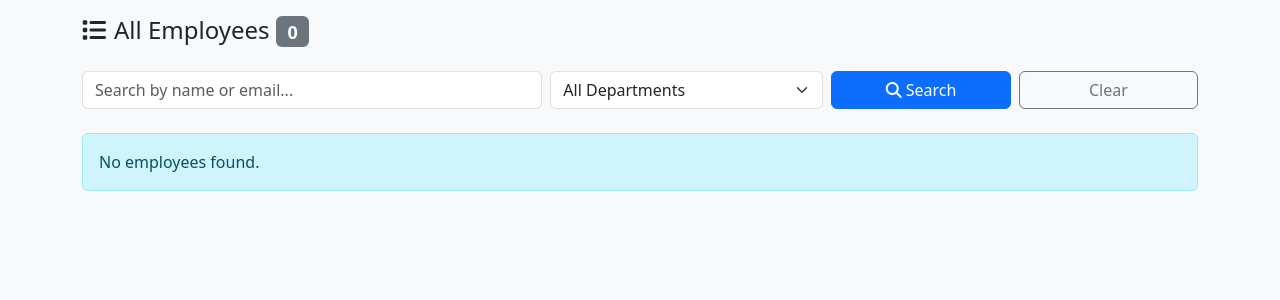
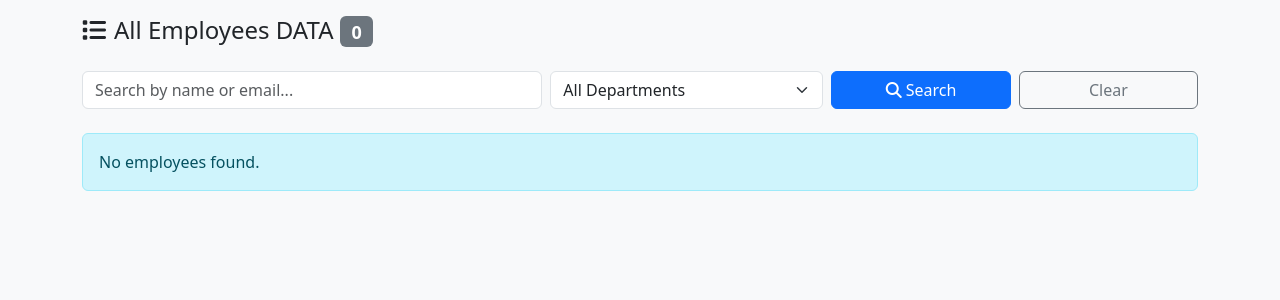
Before and after one commit to Riteshk1218/employee-management-system, a Flask app: page / in a window 1280 px wide. Shown: the part 60-360 px from the top of the page. Run offline with Flask 3, Linux system fonts and the light colour scheme; data that the repository does not hold is empty; some libraries are stand-ins or nearby versions.

Commit message:
Data add

```diff
--- a/templates/index.html
+++ b/templates/index.html
@@ -2,7 +2,7 @@
 {% block content %}
 
 <div class="d-flex justify-content-between align-items-center mb-3">
-  <h4><i class="fas fa-list me-2"></i>All Employees
+  <h4><i class="fas fa-list me-2"></i>All Employees DATA
     <span class="badge bg-secondary">{{ employees|length }}</span>
   </h4>
 </div>
```
